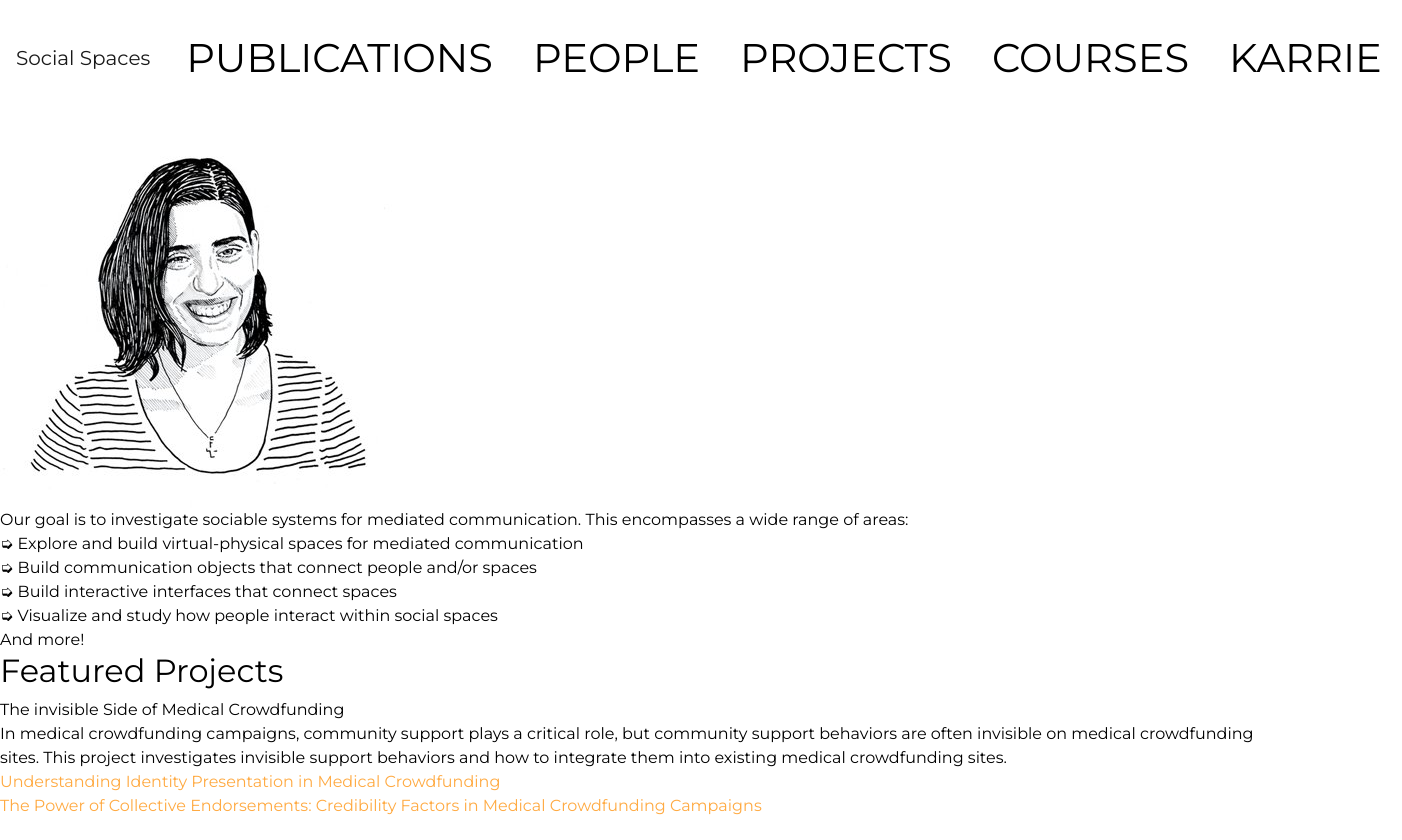
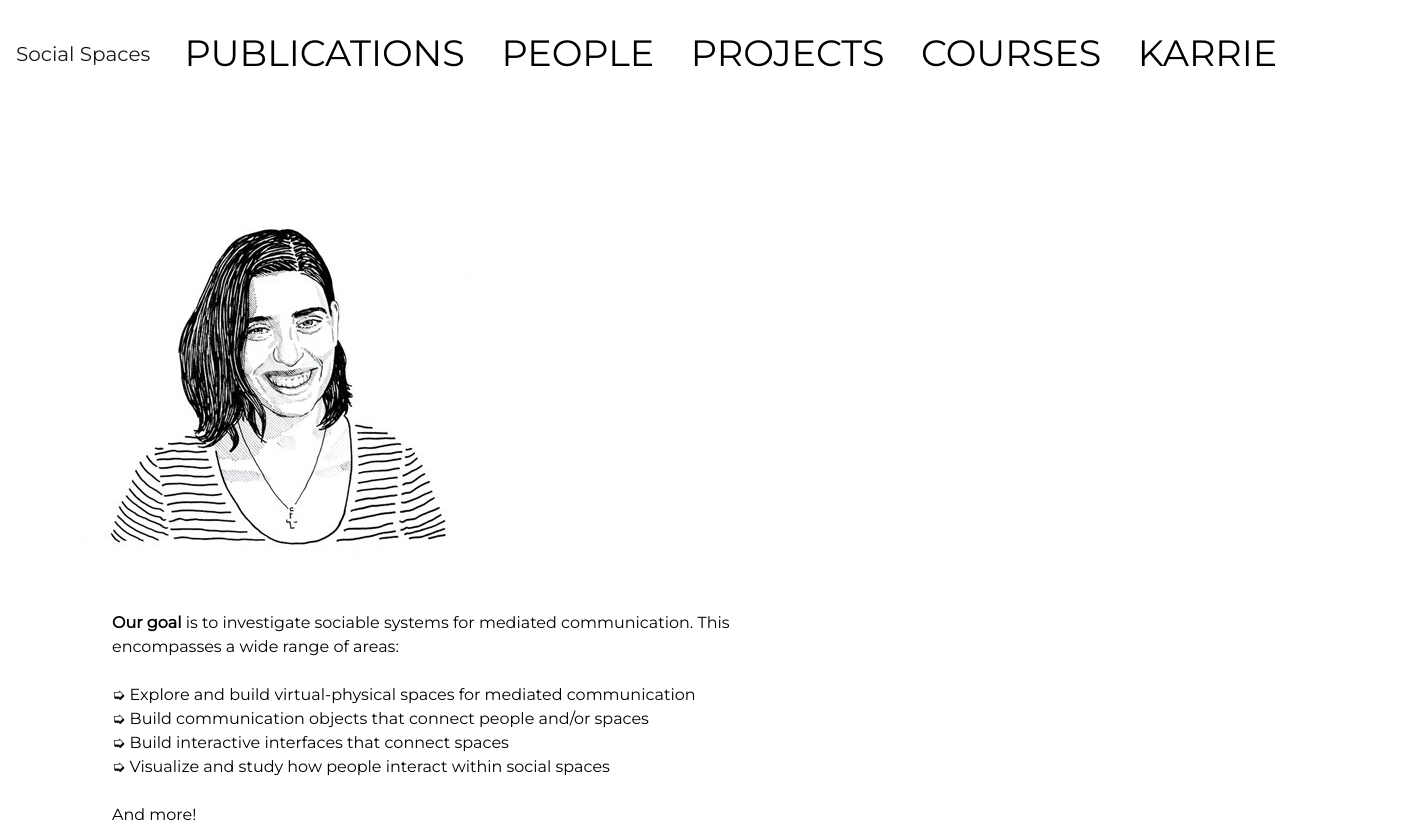
Before and after one commit to quvaba/socwebsite, a React app: page / in a window 1280 px wide. Shown: the top 840 px of the page, 1402 px wide, since content can reach past the window. Built offline with nearby package versions, Linux system fonts and the light colour scheme.

Commit message:
Fixed margins on home page

```diff
--- a/src/App.js
+++ b/src/App.js
@@ -70,7 +70,7 @@ class App extends Component {
 
     return(
       <div className="App">
-        <NavBar json={pagesJson} loadPage={this.goToPage}/>
+        <PageNavBar json={pagesJson} loadPage={this.goToPage}/>
         {pageContents}
       </div>
     );
@@ -85,14 +85,14 @@ class App extends Component {
  *
  * [PROPS] loadPage - function that passes page clicked to App
  */
-class NavBar extends Component {
+class PageNavBar extends Component {
   constructor(props){
     super(props);
     this.handleClick = this.handleClick.bind(this);
 
     this.toggle = this.toggle.bind(this);
     this.state = {
-      isOpen: false
+      isOpen: true
     };
 
   }
@@ -119,11 +119,11 @@ class NavBar extends Component {
 
     return(
       <div className="NavBar">
-      <Navbar className="navbar-light" expand="md">
+      <Navbar className="navbar-light" expand="sm">
           <NavbarBrand href="/">Social Spaces</NavbarBrand>
           <NavbarToggler onClick={this.toggle} />
           <Collapse isOpen={this.state.isOpen} navbar>
-              <Nav navbar>
+              <Nav className="ml-auto" navbar>
               {pages}
               </Nav>
           </Collapse>
@@ -570,18 +570,20 @@ class HomePage extends Component {
     );
 
     return(
-      <div>
+      <div className="HomePage">
         <img src={karriePic}></img>
-        <div>
-          Our goal is to investigate sociable systems for mediated communication.
-          This encompasses a wide range of areas:<br/>
+        <div className="HomeStatement">
+          <strong>Our goal</strong> is to investigate sociable systems for mediated communication.
+          This encompasses a wide range of areas:<br/><br/>
 
           ➭ Explore and build virtual-physical spaces for mediated communication<br/>
           ➭ Build communication objects that connect people and/or spaces<br/>
           ➭ Build interactive interfaces that connect spaces<br/>
-          ➭ Visualize and study how people interact within social spaces<br/>
+          ➭ Visualize and study how people interact within social spaces<br/><br/>
           And more!
         </div>
+
+        <hr />
 
         <div className="FeaturedProjects">
           <h2>Featured Projects</h2>
--- a/src/App.scss
+++ b/src/App.scss
@@ -36,7 +36,7 @@ li {
 
 .NavOption {
   margin: .5em;
-  font-size: 2.5em;
+  font-size: calc(100vw / 35);
   cursor: pointer;
   text-transform: uppercase;
   &:hover {
@@ -162,6 +162,23 @@ li {
   border-radius: 50%;
 }
 
+.HomePage{
+  margin: 5em;
+}
+
+.HomeStatement{
+  margin: 2em;
+  width: 50vw;
+}
+
+.FeaturedProjects{
+  margin: 1em;
+  width: 70vw;
+}
+
+/****************************/
+/*        ANIMATIONS        */
+/****************************/
 @keyframes nav-hover {
   from {
     text-shadow: 0px 0px $main-blue;
```
